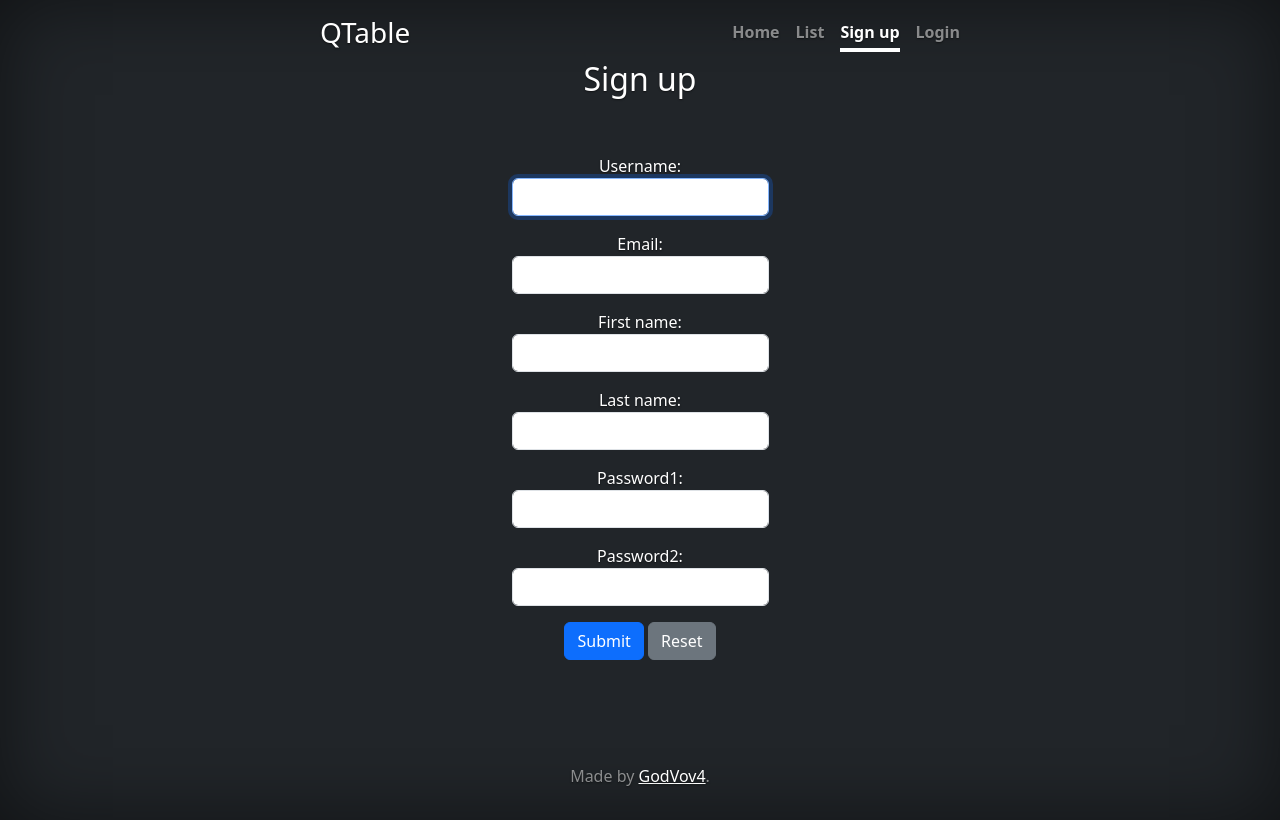
After one commit to GodVov4/QTable, a Django app: page /users/signup/ in a window 1280 px wide. The commit adds this page. Run offline with Django 5.2, Linux system fonts and the light colour scheme.

Commit message:
add users functional

```diff
--- a/qtable/qtable/settings.py
+++ b/qtable/qtable/settings.py
@@ -120,6 +120,9 @@ USE_TZ = True
 # https://docs.djangoproject.com/en/5.0/howto/static-files/
 
 STATIC_URL = 'static/'
+LOGIN_REDIRECT_URL = 'qtable_app:index'
+LOGIN_URL = 'users:login'
+LOGOUT_REDIRECT_URL = 'users:login'
 
 # Default primary key field type
 # https://docs.djangoproject.com/en/5.0/ref/settings/#default-auto-field
--- a/qtable/qtable/urls.py
+++ b/qtable/qtable/urls.py
@@ -4,5 +4,5 @@ from django.urls import path, include
 urlpatterns = [
     path('admin/', admin.site.urls),
     path('', include('qtable_app.urls')),
-    # path('users/', include('users.urls')),
+    path('users/', include('users.urls')),
 ]
--- a/qtable/qtable_app/templates/qtable_app/base.html
+++ b/qtable/qtable_app/templates/qtable_app/base.html
@@ -12,7 +12,7 @@
     <script src="https://cdn.jsdelivr.net/npm/bootstrap@5.3.2/dist/js/bootstrap.bundle.min.js"
             integrity="sha384-C6RzsynM9kWDrMNeT87bh95OGNyZPhcTNXj1NW7RuBCsyN/o0jlpcV8Qyq46cDfL"
             crossorigin="anonymous"></script>
-    <title>QTable</title>
+    <title>{{ title }}</title>
 </head>
 <body class="d-flex text-center text-bg-dark">
 <div class="cover-container d-flex w-100 h-100 p-3 mx-auto flex-column">
@@ -20,11 +20,24 @@
         <div>
             <h3 class="float-md-start mb-0">QTable</h3>
             <nav class="nav nav-masthead justify-content-center float-md-end">
-                <a class="nav-link fw-bold py-1 px-0 active" aria-current="page" href="{% url 'qtable_app:index' %}">
+                <a class="nav-link fw-bold py-1 px-0{% if request.path == '/' %} active{% endif %}"
+                   aria-current="page" href="{% url 'qtable_app:index' %}">
                     Home
                 </a>
-                <a class="nav-link fw-bold py-1 px-0" href="{% url 'qtable_app:quotes' 1 %}">List</a>
-                <a class="nav-link fw-bold py-1 px-0" href="#">Contact</a>
+                <a class="nav-link fw-bold py-1 px-0{% if 'quotes' in request.path %} active{% endif %}"
+                   href="{% url 'qtable_app:quotes' 1 %}">List</a>
+                {% if user.is_authenticated %}
+                <form class="ms-3" action="{% url 'users:logout' %}" method="post">
+                    {% csrf_token %}
+                    <button class="nav-link fw-bold py-1 px-0{% if 'logout' in request.path %} active{% endif %}"
+                            type="submit">Log out</button>
+                </form>
+                {% else %}
+                <a class="nav-link fw-bold py-1 px-0{% if 'signup' in request.path %} active{% endif %}"
+                   href="{% url 'users:signup' %}">Sign up</a>
+                <a class="nav-link fw-bold py-1 px-0{% if 'login' in request.path %} active{% endif %}"
+                   href="{% url 'users:login' %}">Login</a>
+                {% endif %}
             </nav>
         </div>
     </header>
--- /dev/null
+++ b/qtable/users/forms.py
@@ -0,0 +1,22 @@
+from django import forms
+from django.contrib.auth import get_user_model
+from django.contrib.auth.forms import UserCreationForm
+
+
+class RegisterForm(UserCreationForm):
+    username = forms.CharField(max_length=16, widget=forms.TextInput(attrs={'class': "form-control"}))
+    email = forms.CharField(max_length=100, widget=forms.TextInput(attrs={'class': "form-control"}))
+    first_name = forms.CharField(max_length=16, widget=forms.TextInput(attrs={'class': "form-control"}))
+    last_name = forms.CharField(max_length=16, widget=forms.TextInput(attrs={'class': "form-control"}))
+    password1 = forms.CharField(max_length=50, widget=forms.PasswordInput(attrs={'class': "form-control"}))
+    password2 = forms.CharField(max_length=50, widget=forms.PasswordInput(attrs={'class': "form-control"}))
+
+    class Meta:
+        model = get_user_model()
+        fields = ('username', 'email', 'first_name', 'last_name', 'password1', 'password2')
+
+    def clean_email(self):
+        email = self.cleaned_data.get('email')
+        if email and get_user_model().objects.filter(email=email).exists():
+            raise forms.ValidationError('Email already exists')
+        return email
--- /dev/null
+++ b/qtable/users/templates/users/signup.html
@@ -0,0 +1,19 @@
+{% extends "qtable_app/base.html" %}
+
+{% block content %}
+
+<div class="container d-flex justify-content-center align-items-center" style="height: 83vh;">
+    <div>
+        <h2>Sign up</h2>
+        <form class="p-5" method="post">
+            {% csrf_token %}
+            {{ form.as_p }}
+            <div class="text-center">
+                <button type="submit" class="btn btn-primary">Submit</button>
+                <button type="reset" class="btn btn-secondary">Reset</button>
+            </div>
+        </form>
+    </div>
+</div>
+
+{% endblock content %}
--- /dev/null
+++ b/qtable/users/urls.py
@@ -0,0 +1,14 @@
+from django.contrib.auth.forms import AuthenticationForm
+from django.contrib.auth.views import LoginView, LogoutView
+from django.urls import path
+
+from .views import RegisterView
+
+app_name = 'users'
+
+urlpatterns = [
+    path('signup/', RegisterView.as_view(), name='signup'),
+    path('login/', LoginView.as_view(template_name='users/login.html', authentication_form=AuthenticationForm,
+                                     redirect_authenticated_user=True, extra_context={'title': 'Login'}), name='login'),
+    path('logout/', LogoutView.as_view(), name='logout'),
+]
--- a/qtable/users/views.py
+++ b/qtable/users/views.py
@@ -1,3 +1,12 @@
 from django.shortcuts import render
+from django.urls import reverse_lazy
+from django.views.generic import CreateView
 
-# Create your views here.
+from .forms import RegisterForm
+
+
+class RegisterView(CreateView):
+    template_name = 'users/signup.html'
+    form_class = RegisterForm
+    extra_context = {'title': 'Sign up'}
+    success_url = reverse_lazy('users:login')
```
Also changed, not shown: qtable/qtable_app/views.py (+4 -6 lines), qtable/users/templates/users/login.html (added, +19 -0 lines), qtable/__init__.py (added).
